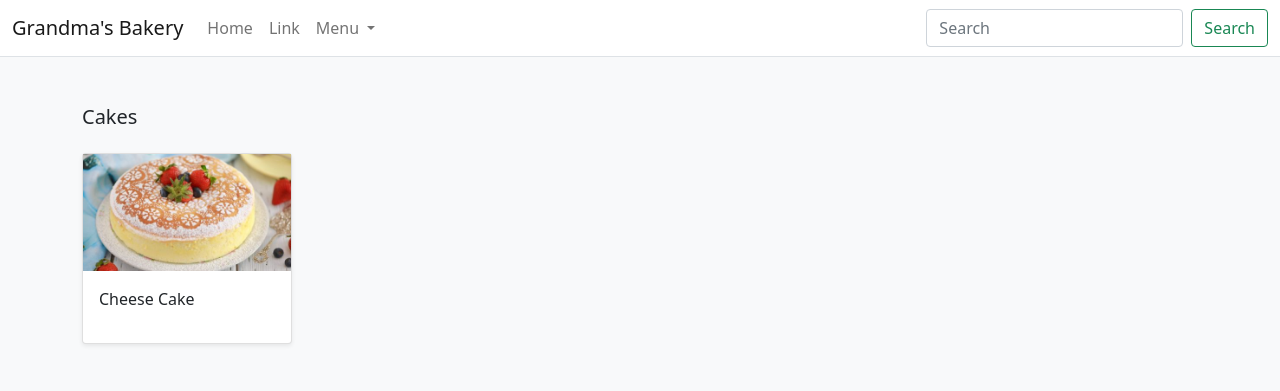
After one commit to RedEcks/grandma-bakery, a Django app: a page that uses templates/store/products/category.html in a window 1280 px wide. The commit adds this page. Shown: the top 391 px of the page. Run offline with Django 4.2, Linux system fonts and the light colour scheme; data comes from the database, SQL or seed files in the repository; both versions use the stored data as it was after the commit.

Commit message:
Created links for categories

```diff
--- a/store/models.py
+++ b/store/models.py
@@ -11,8 +11,9 @@ class Category(models.Model):
     class Meta:
         verbose_name_plural = 'categories'
 
-    # def get_absolute_url(self):
-    #     return reverse("store:category_list", args={self.slug})
+    def get_absolute_url(self):
+        return reverse("store:category_list", args=[self.slug])
+
 
     def __str__(self):
         return self.name
@@ -37,7 +38,7 @@ class Product(models.Model):
         ordering = ('-created',)
 
     def __str__(self):
-        return self.title
+        return self.name
 
     def get_absolute_url(self):
         return reverse("store:product_detail",args=[self.slug])
--- a/store/urls.py
+++ b/store/urls.py
@@ -7,5 +7,5 @@ app_name = 'store'
 urlpatterns = [
     path('', views.all_products, name='all_products'),
     path('item/<slug:slug>/', views.product_detail, name='product_detail'),
-    # path('search/<slug:category_slug>/', views.category_list, name='category_list'),
+    path('search/<slug:category_slug>/', views.category_list, name='category_list'),
 ]
--- a/store/views.py
+++ b/store/views.py
@@ -15,3 +15,8 @@ def all_products(request):
 def product_detail(request, slug):
     product = get_object_or_404(Product, slug=slug, in_stock=True)
     return render(request,'store/products/detail.html',{'product':product})
+
+def category_list(request,category_slug):
+    category = get_object_or_404(Category,slug=category_slug)
+    products = Product.objects.filter(category=category)
+    return render(request, 'store/products/category.html',{'category':category,'products':products})
--- a/templates/store/home.html
+++ b/templates/store/home.html
@@ -21,7 +21,7 @@
   <div class="album py-5 bg-light">
     <div class="container">
 
-      <div class="pb-3 h5">All Books</div>
+      <div class="pb-3 h5">All Selections</div>
       <div class="row row-cols-1 row-cols-sm-2 row-cols-md-5 g-3">
 
         {% for product in products %}
@@ -34,7 +34,6 @@
                 <a class="text-dark text-decoration-none" href="{{ product.get_absolute_url }}">{{ product.name }}</a>
               </p>
               <div class="d-flex justify-content-between align-items-center">
-                {% comment %} <small class="text-muted">9min read</small> {% endcomment %}
               </div>
             </div>
           </div>
--- /dev/null
+++ b/templates/store/products/category.html
@@ -0,0 +1,40 @@
+{% extends "../base.html" %}
+{% load static %}
+{% block title %}Home{% endblock %}
+{% block content %}
+
+
+<main>
+
+
+  <div class="album py-5 bg-light">
+    <div class="container">
+
+      <div class="pb-3 h5">{{category.name|title}}</div>
+      <div class="row row-cols-1 row-cols-sm-2 row-cols-md-5 g-3">
+
+        {% for product in products %}
+
+        <div class="col">
+          <div class="card shadow-sm">
+            <img class="img-fluid" alt="Responsive image" src="{{ product.image.url }}">
+            <div class="card-body">
+              <p class="card-text">
+                <a class="text-dark text-decoration-none" href="{{ product.get_absolute_url }}">{{ product.name }}</a>
+              </p>
+              <div class="d-flex justify-content-between align-items-center">
+              </div>
+            </div>
+          </div>
+        </div>
+
+        {% endfor %}
+
+      </div>
+    </div>
+  </div>
+
+
+</main>
+
+{% endblock %}
--- a/templates/store/products/detail.html
+++ b/templates/store/products/detail.html
@@ -12,12 +12,10 @@
             </div>
             <div class="col-md-7 col-lg-7 ps-md-3 ps-lg-5">
                 <h1 class="mb-0 h4">{{ product.name }}</h1>
-                {% comment %} <p><span class="lead">{{ product.author }}</span> (Author)</p> {% endcomment %}
                 <p>{{ product.description|slice:":355" }}...</p>
                 <div class="border">
                     <div class="col border-bottom">
                         <div class="row p-3">
-                            {% comment %} <div class="col-6">Hardback</div> {% endcomment %}
                             <div class="col-6 text-end"><span class="h4 fw-bold">${{ product.price }}</span></div>
                         </div>
                     </div>
```
Also changed, not shown: db.sqlite3.
